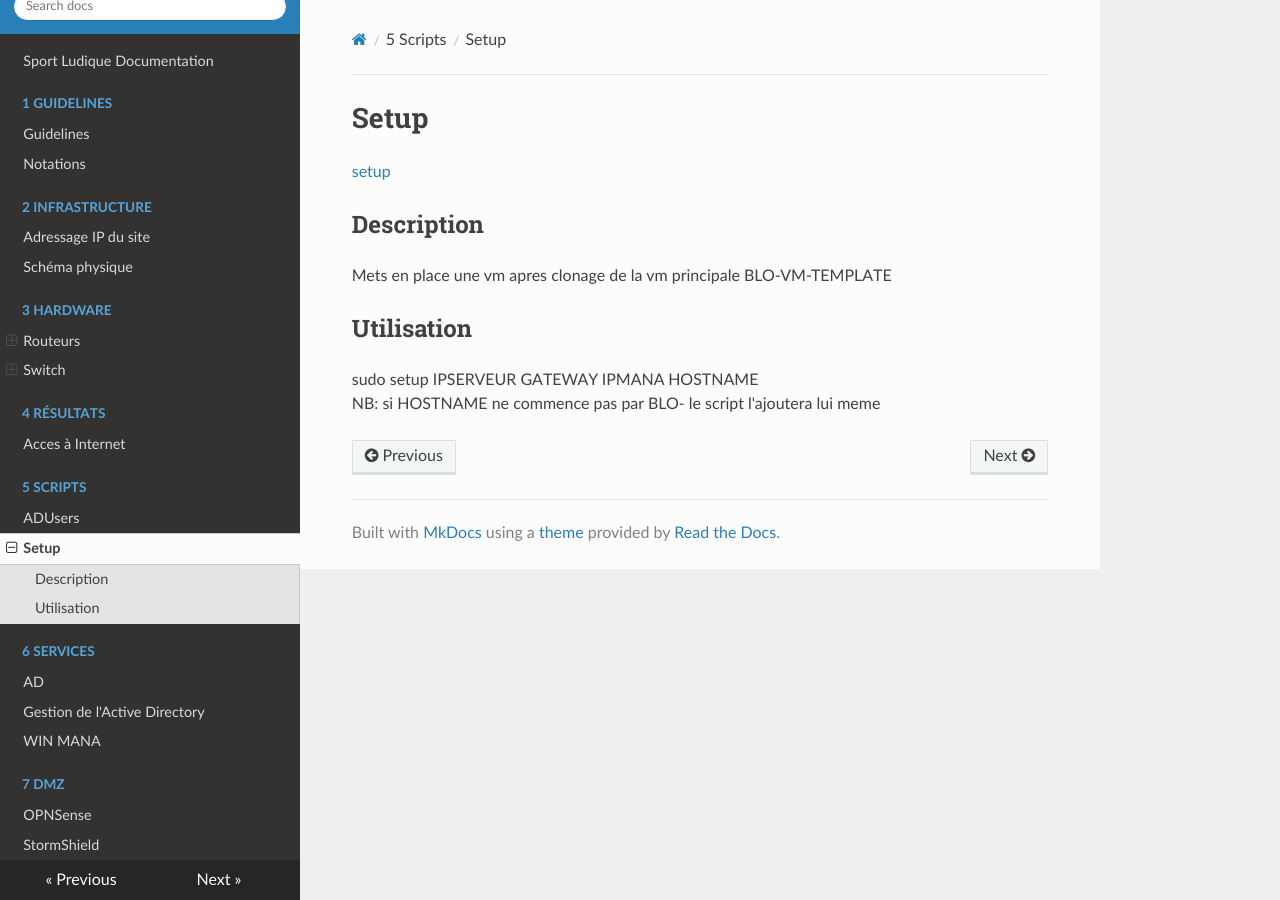
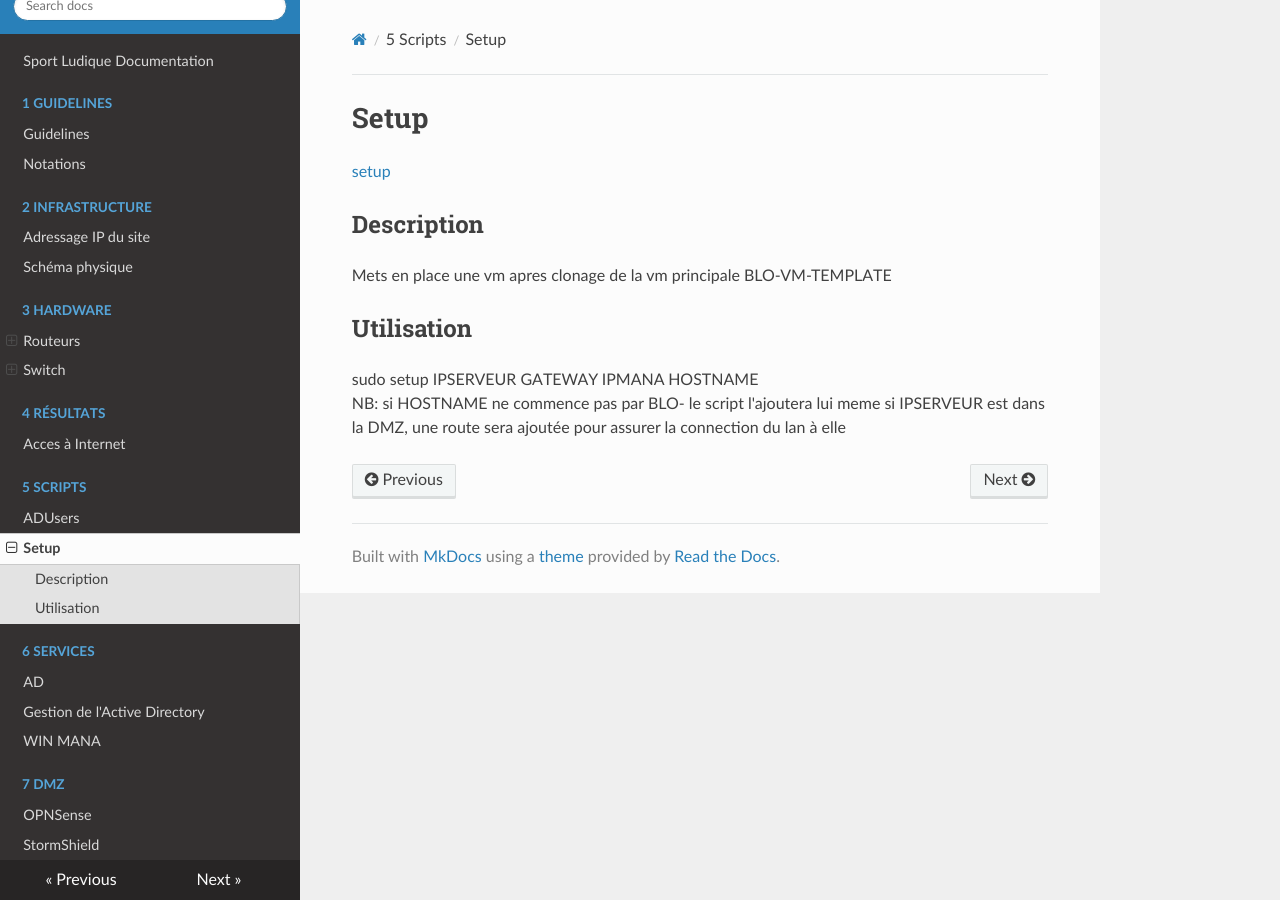
Before and after one commit to DSISportLudique/SportLudique2Doc, an MkDocs documentation site: the page built from docs/5 - Scripts/setup.md, in a window 1280 px wide. Built offline with MkDocs 1.6.1, drawn with Linux system fonts in a browser that asks for light colours; nearby versions of some CDN libraries.

Commit message:
updated setup script doc with the route NB

```diff
--- a/docs/5 - Scripts/setup.md
+++ b/docs/5 - Scripts/setup.md
@@ -7,3 +7,4 @@ Mets en place une vm apres clonage de la vm principale BLO-VM-TEMPLATE
 ## Utilisation
 sudo setup IPSERVEUR GATEWAY IPMANA HOSTNAME
 NB: si HOSTNAME ne commence pas par BLO- le script l'ajoutera lui meme
+    si IPSERVEUR est dans la DMZ, une route sera ajoutée pour assurer la connection du lan à elle
```
